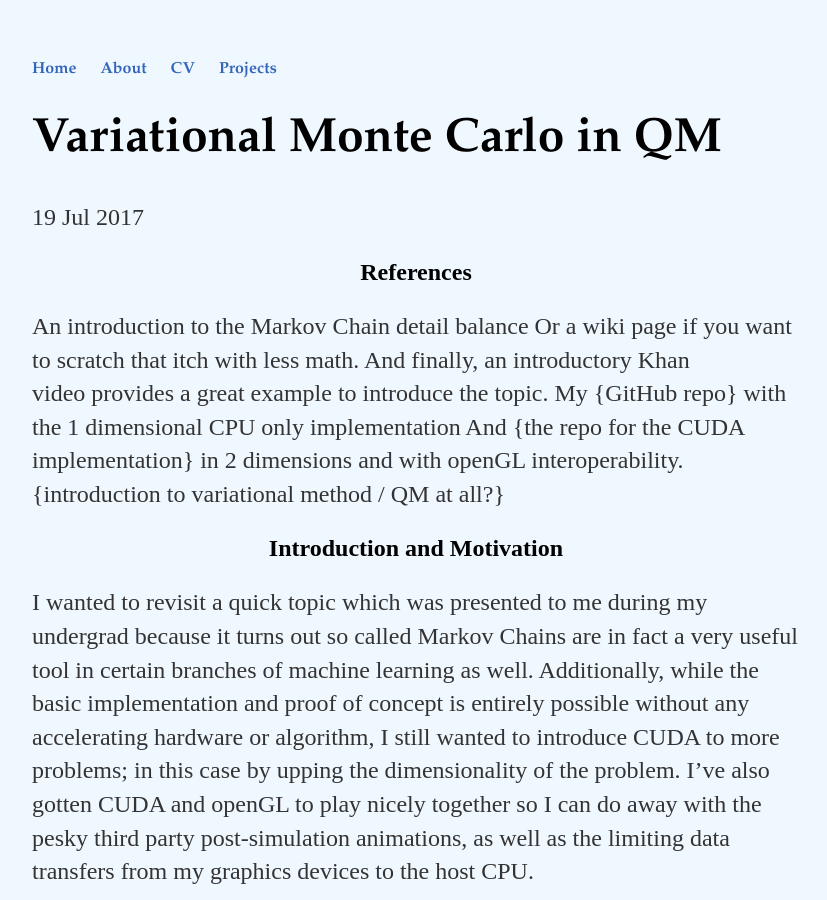
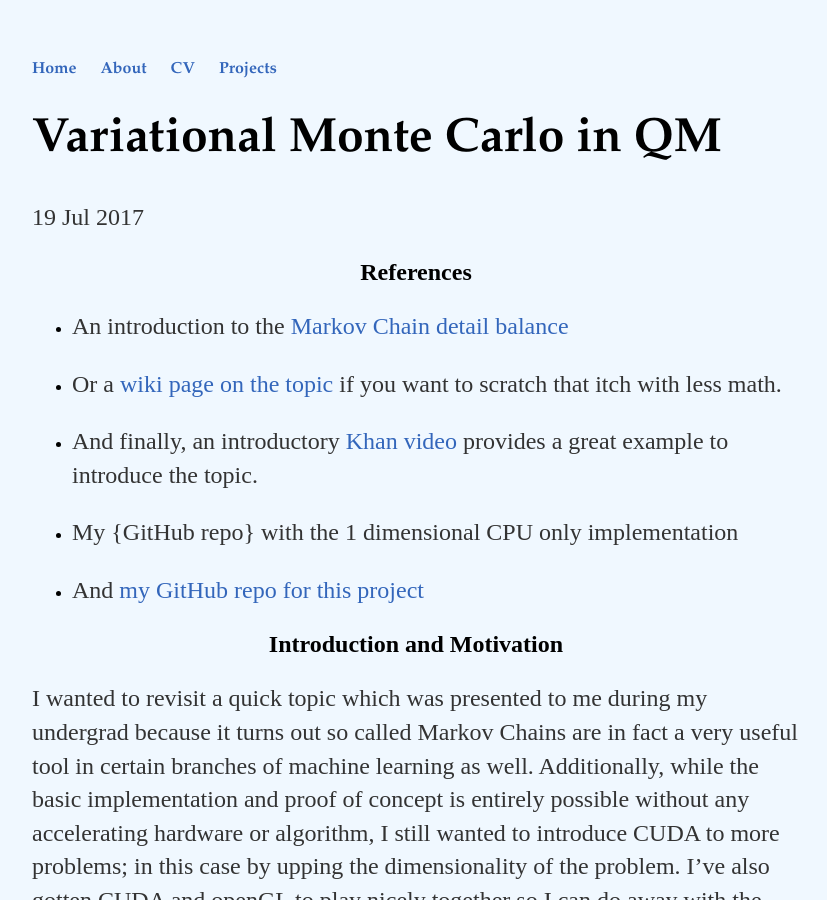
Before and after one commit to Kyle-Lewis/Kyle-Lewis.github.io, a Jekyll site: the page built from _posts/2017-07-19-Variational-Monte-Carlo-in-QM.md, in a window 1280 px wide and 900 px high. Shown: the whole window, without its empty margins (224-1051 px from the left). Built offline with Jekyll 4.4.1, drawn with Linux system fonts in a browser that asks for light colours.

Commit message:
script update

```diff
--- a/_posts/2017-07-19-Variational-Monte-Carlo-in-QM.md
+++ b/_posts/2017-07-19-Variational-Monte-Carlo-in-QM.md
@@ -17,12 +17,15 @@ src="https://cdnjs.cloudflare.com/ajax/libs/mathjax/2.7.0/MathJax.js?config=TeX-
 
 <h2 align="center">References</h2>
 
-An introduction to the Markov Chain detail balance
-Or a wiki page if you want to scratch that itch with less math.
-And finally, an introductory Khan video provides a great example to introduce the topic.
-My {GitHub repo} with the 1 dimensional CPU only implementation
-And {the repo for the CUDA implementation} in 2 dimensions and with openGL interoperability.
-{introduction to variational method / QM at all?}
+- An introduction to the <a href="http://pages.cs.wisc.edu/~jerryzhu/cs731/mcmc.pdf" target="_blank">Markov Chain detail balance</a>
+
+- Or a <a href="https://en.wikipedia.org/wiki/Detailed_balance" target="_blank">wiki page on the topic</a> if you want to scratch that itch with less math.
+
+- And finally, an introductory <a href="https://www.youtube.com/watch?time_continue=431&v=Ws63I3F7Moc" target="_blank">Khan video</a> provides a great example to introduce the topic.
+
+- My {GitHub repo} with the 1 dimensional CPU only implementation
+
+- And <a href="https://github.com/Hobbes1/CudaVariationalMonteCarloQM" target="_blank"> my GitHub repo for this project</a>
 
 <h2 align="center">Introduction and Motivation</h2>
 
```
